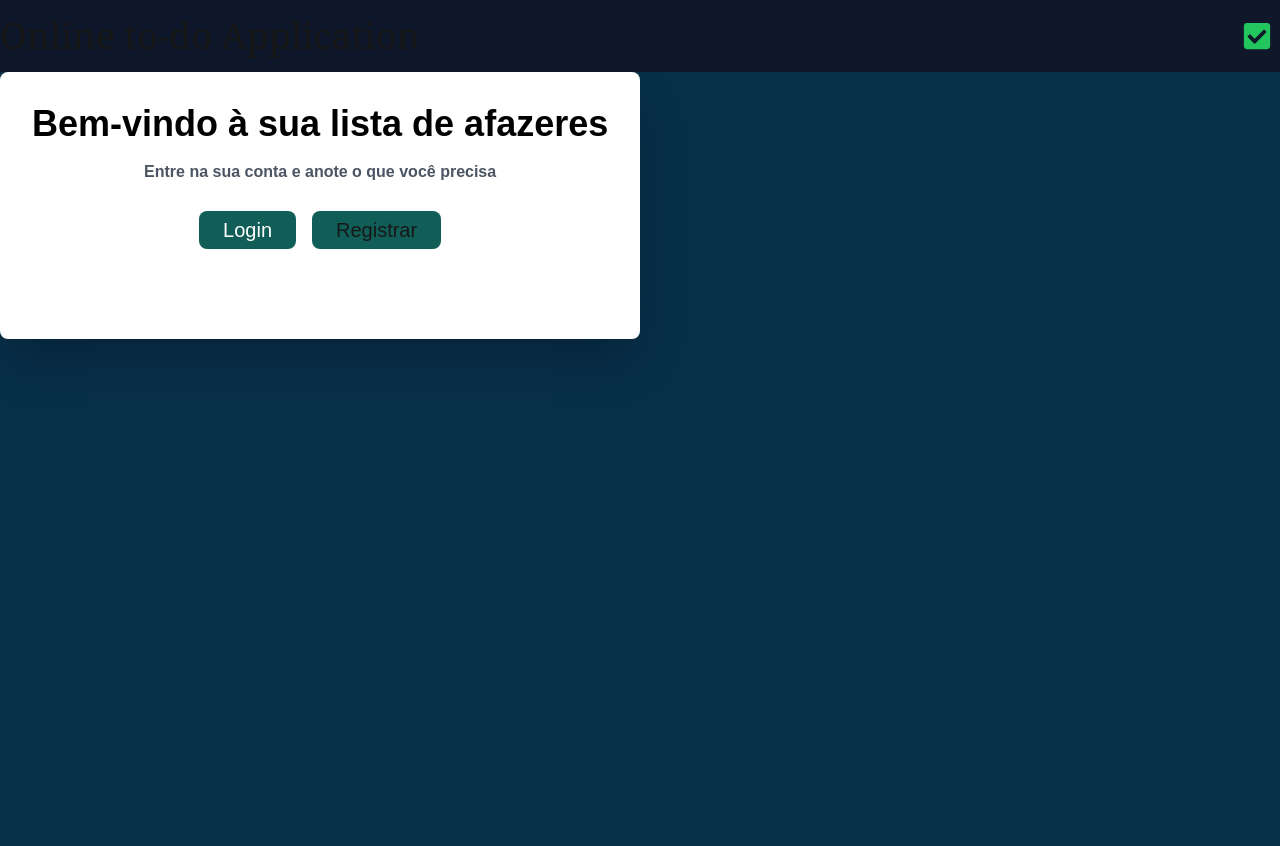
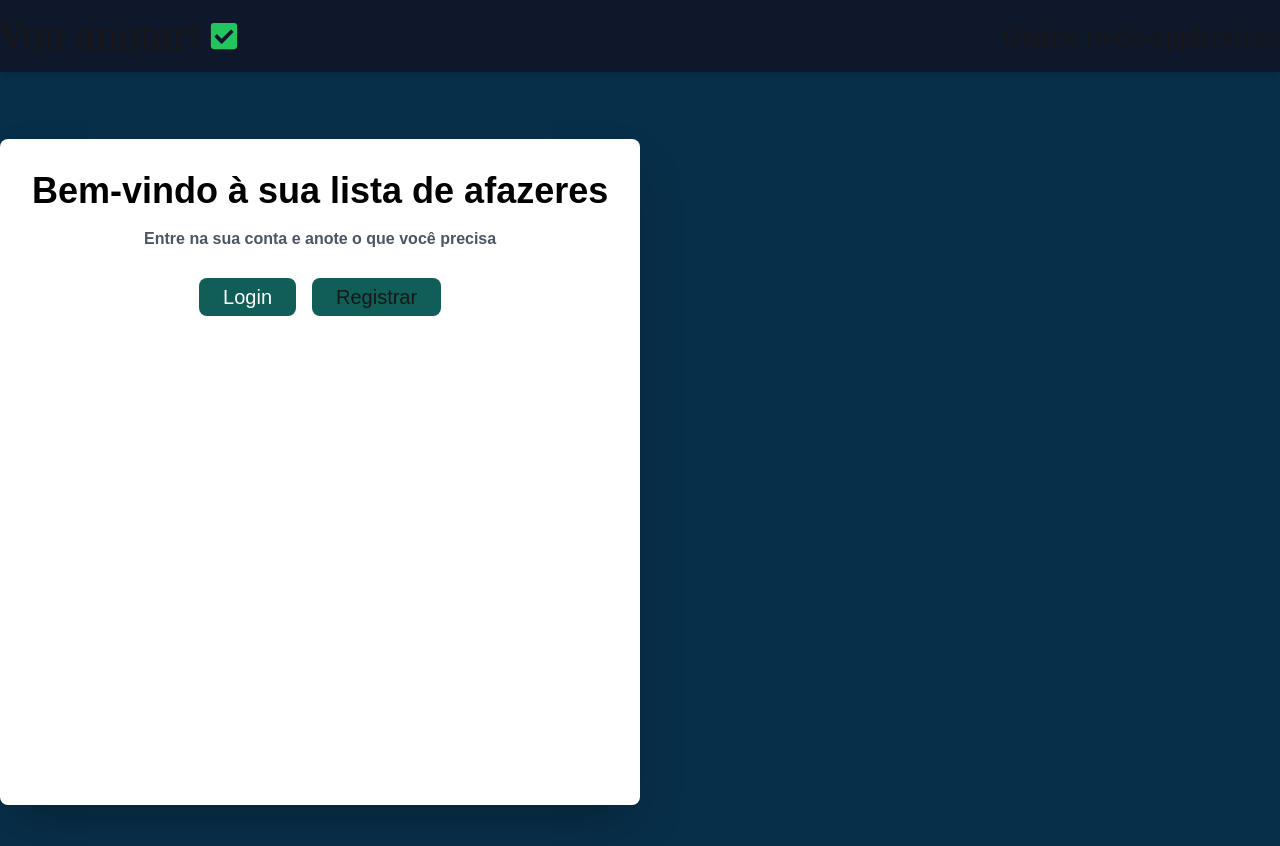
Before and after one commit to jfelipeschwaab/To-Do-Web-App-Frontend, a Next.js app: page / in a window 1280 px wide. Shown: the top 846 px of the page. Built offline with nearby package versions, Linux system fonts and the light colour scheme.

Commit message:
update(Header): Adicionado o Sticky Header

```diff
--- a/src/app/components/Header.tsx
+++ b/src/app/components/Header.tsx
@@ -8,15 +8,17 @@ import { FaCheckSquare } from "react-icons/fa"; // Importe o ícone de checkbox
 
 export default function Header() {
   return (
-    <header className="bg-slate-900 shadow-md">
+    <header className="bg-slate-900 shadow-md sticky top-0 z-50 h-1/6">
       <div className="container mx-auto py-4 flex justify-between items-center">
-        <h1 className="font-serif text-4xl">
-            Online to-do Application
+        <div className="flex flex-row justify-center items-center">
+          <h1 className="font-serif text-4xl">
+              Vou anotar!
+          </h1>
+          <FaCheckSquare className="ml-2 text-3xl text-green-500" /> {/* Ícone de checkbox marcado */}
+        </div>
+        <h1 className="font-serif text-2xl">
+          Online to-do-application
         </h1>
-        <FaCheckSquare className="mr-2 text-3xl text-green-500" /> {/* Ícone de checkbox marcado */}
-
-
-
       </div>
     </header>
   );
--- a/src/app/layout.tsx
+++ b/src/app/layout.tsx
@@ -14,8 +14,8 @@ const geistMono = Geist_Mono({
 });
 
 export const metadata: Metadata = {
-  title: "Create Next App",
-  description: "Generated by create next app",
+  title: "To-do-app",
+  description: "Gerencie suas tarefas de uma maneira mais fácil e organizada!",
 };
 
 export default function RootLayout({
--- a/src/app/page.tsx
+++ b/src/app/page.tsx
@@ -2,7 +2,7 @@ export default function HomePage() {
   return (
     <main className="flex flex-row bg-sky-950">
       <div className="min-h-screen bg-sky-950 flex  justify-center">
-        <div className="shadow-2xl p-8 rounded-lg bg-white h-1/3 flex flex-col items-center w-full">
+        <div className="shadow-2xl p-8 rounded-lg bg-white h-5/6 flex flex-col items-center w-full my-auto">
           <h1 className="text-4xl text-black mb-4 font-sans font-extrabold">
             Bem-vindo à sua lista de afazeres
           </h1>
```
